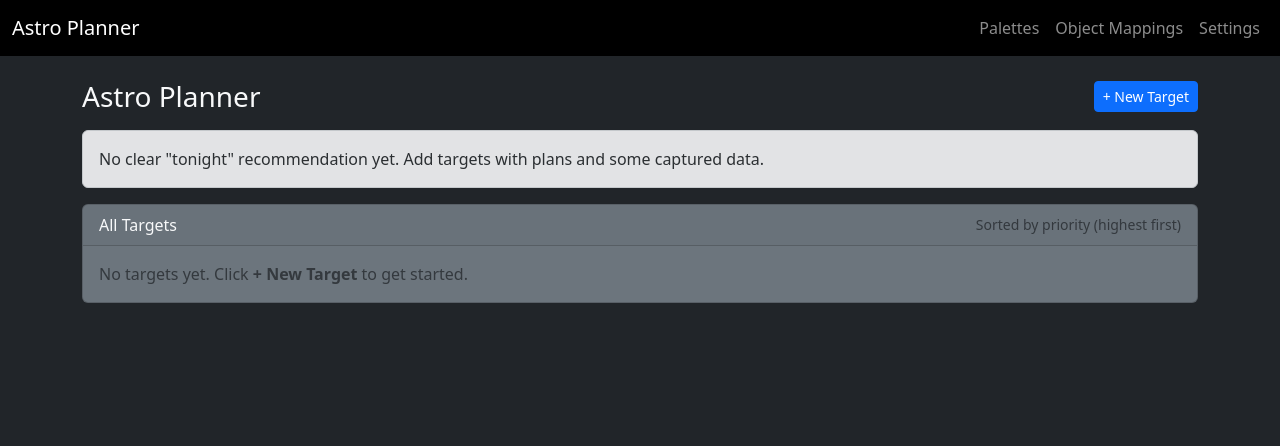
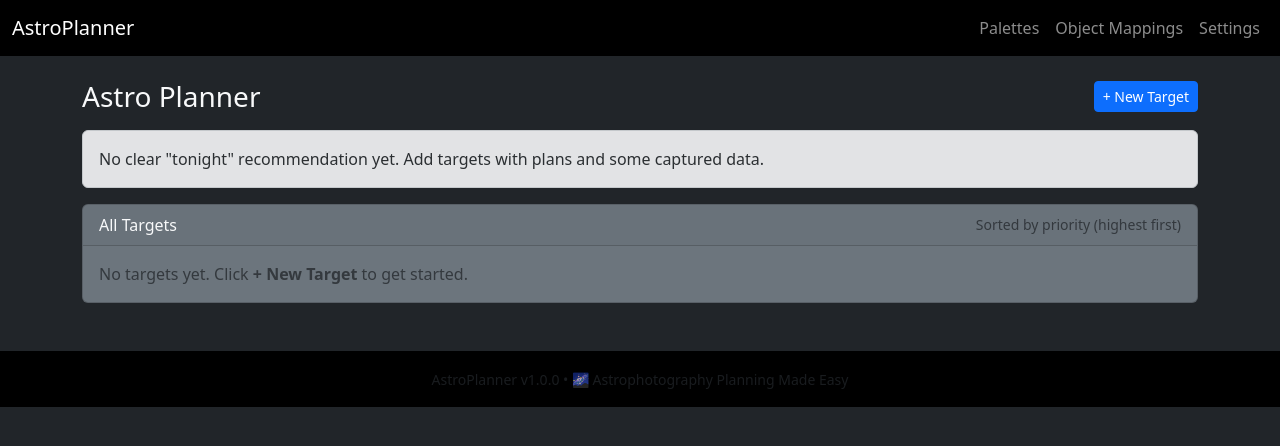
Before and after one commit to salehram/astroplanner, a Flask app: page / in a window 1280 px wide. Shown: the top 446 px of the page. Run offline with Flask 3, Linux system fonts and the light colour scheme; data comes from the database, SQL or seed files in the repository; both versions use the stored data as it was after the commit; data that the repository does not hold is empty.

Commit message:
Release AstroPlanner v1.0.0 - Initial Stable Release
Version 1.0.0 Features:
- Added application versioning with APP_VERSION constant
- Updated navbar with dynamic app name display
- Added professional footer with version information
- Enhanced README.md with version badge and status indicators
- Created comprehensive CHANGELOG.md documenting v1.0.0 release

Core Platform Complete:
 Target management with project-based organization
 Session planning with intelligent recommendations
 Palette management system with CRUD operations
 H:M:S time formatting with bidirectional frame/time inputs
 Enhanced altitude charts with threshold lines and window shading
 N.I.N.A. integration for sequence export
 Global configuration with per-target overrides
 Professional UI with astronomy-friendly dark theme

This stable release provides a complete astrophotography planning solution
ready for production use by serious amateur astronomers and astrophotographers.

```diff
--- a/app.py
+++ b/app.py
@@ -21,10 +21,22 @@ from nina_integration import load_nina_template, build_nina_sequence_from_blocks
 from time_utils import register_time_filters, format_hms, parse_hms, hms_to_minutes
 from zoneinfo import ZoneInfo
 
+# Application version
+APP_VERSION = "1.0.0"
+APP_NAME = "AstroPlanner"
+
 BASE_DIR = os.path.abspath(os.path.dirname(__file__))
 
 app = Flask(__name__)
 app.config["SECRET_KEY"] = os.environ.get("SECRET_KEY", "dev-secret-key")
+
+# Make version info available to all templates
+@app.context_processor
+def inject_version():
+    return {
+        'app_version': APP_VERSION,
+        'app_name': APP_NAME
+    }
 
 # --- Database config (SQLite by default, override with DATABASE_URL) ---------
 db_url = os.environ.get("DATABASE_URL") or \
--- a/templates/base.html
+++ b/templates/base.html
@@ -12,7 +12,7 @@
 <body class="bg-dark text-light">
 <nav class="navbar navbar-expand-lg navbar-dark bg-black mb-4">
   <div class="container-fluid">
-    <a class="navbar-brand" href="{{ url_for('index') }}">Astro Planner</a>
+    <a class="navbar-brand" href="{{ url_for('index') }}">{{ app_name }}</a>
     <div class="navbar-nav ms-auto">
       <a class="nav-link" href="{{ url_for('palette_list') }}">Palettes</a>
       <a class="nav-link" href="{{ url_for('manage_object_mappings') }}">Object Mappings</a>
@@ -39,6 +39,17 @@
   {% block content %}{% endblock %}
 </div>
 
+<!-- Footer with version info -->
+<footer class="bg-black text-center py-3 mt-5">
+  <div class="container">
+    <small class="text-muted">
+      {{ app_name }} v{{ app_version }} •
+      <span title="Professional astrophotography session planning tool">🌌 Astrophotography Planning Made Easy
+      </span>
+    </small>
+  </div>
+</footer>
+
 <script src="https://cdn.jsdelivr.net/npm/bootstrap@5.3.3/dist/js/bootstrap.bundle.min.js"></script>
 </body>
 </html>
```
Also changed, not shown: CHANGELOG.md (added), README.md, astroplanner.db.
